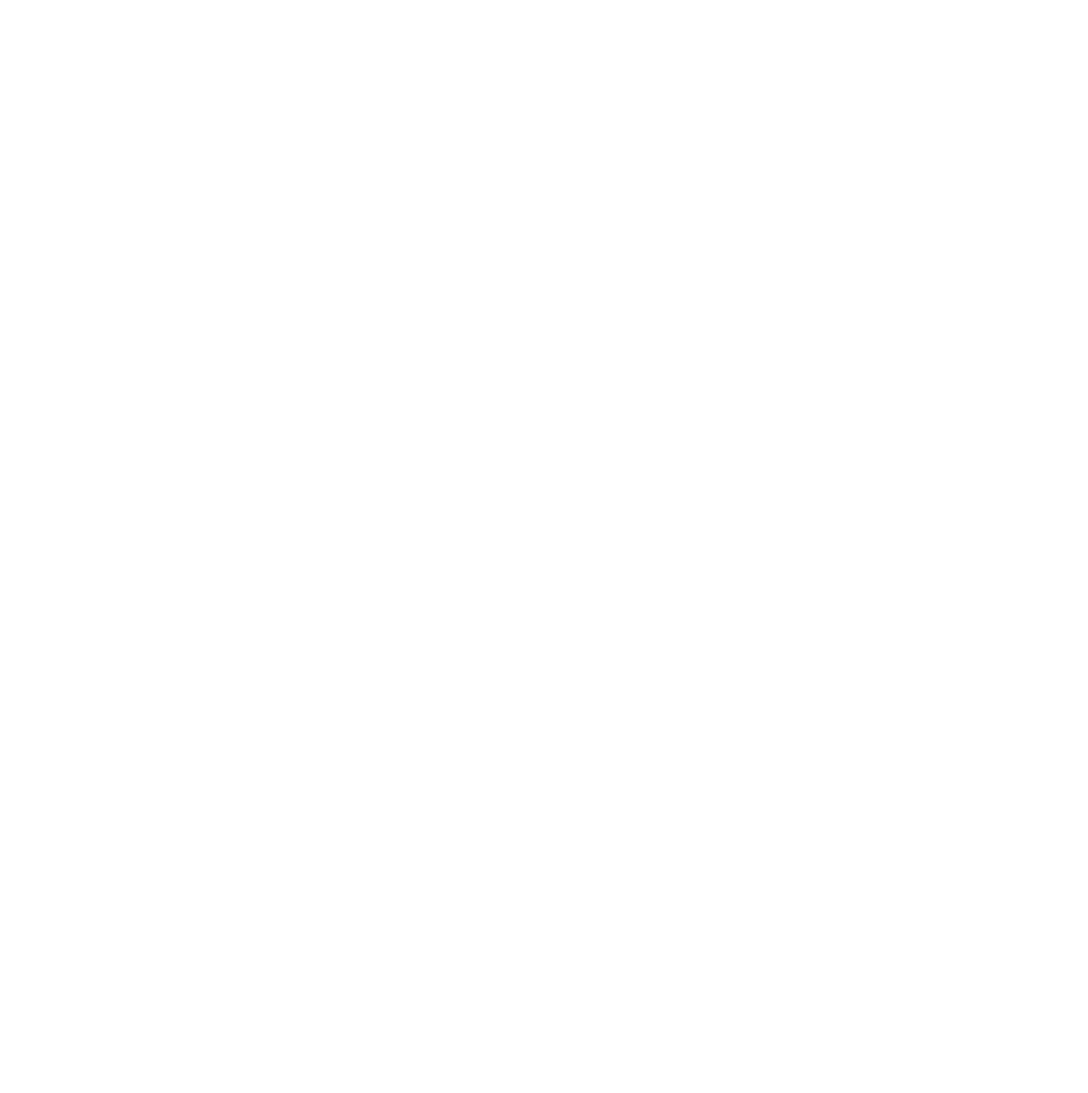
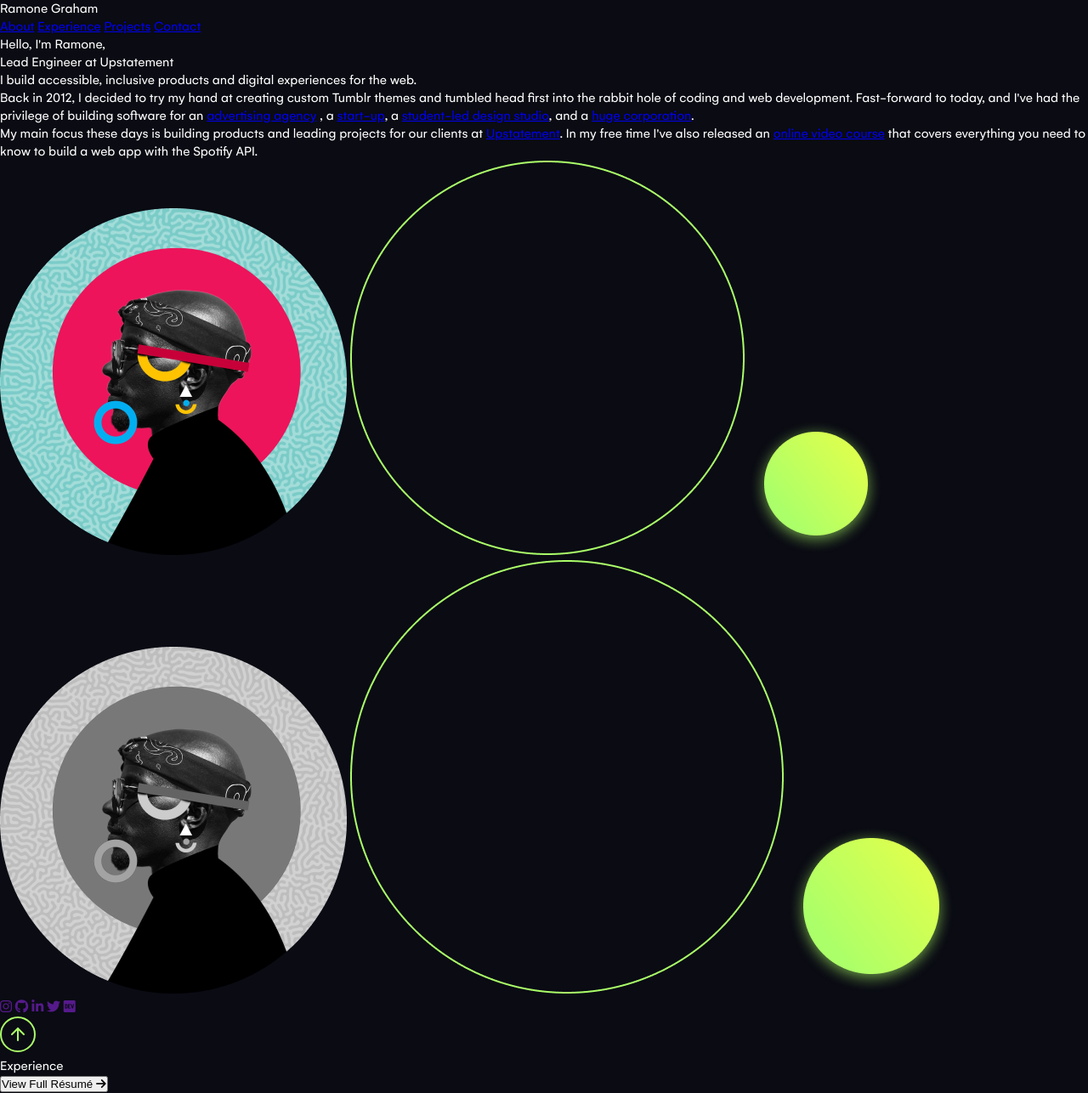
Before and after one commit to shaq4dev/ramonegraham.com, a plain HTML site: page pages/index.html in a window 1280 px wide. Shown: the whole page at 85% size. Before the commit the page ends 800 px from the top, so only its background shows below. Drawn offline with Linux system fonts and the light colour scheme.

Commit message:
updates made to the home page: first commitment to the home branch

```diff
--- a/pages/index.html
+++ b/pages/index.html
@@ -8,6 +8,162 @@
     <title>Ramone Graham</title>
   </head>
   <body>
+    <!-- Page environment -->
+    <div class="work-environment" id="page-top">
+      <!-- navigation section -->
+      <nav class="nav-container">
+        <p class="name">Ramone Graham</p>
+        <a href="#about" class="nav-about">About</a>
+        <a href="#experience" class="nav-experience">Experience</a>
+        <a href="#projects" class="nav-projects">Projects</a>
+        <a href="#contact" class="nav-contact">Contact</a>
+      </nav>
+
+      <!-- About Section -->
+
+      <section class="about" id="about">
+        <!-- description -->
+        <div class="about-description">
+          <div class="heading">Hello, I&#39;m Ramone,</div>
+          <div class="subheading">Lead Engineer at Upstatement</div>
+        </div>
+
+        <div class="about__paragraph--one">
+          I build accessible, inclusive products and digital experiences for the
+          web.
+        </div>
+        <div class="about__paragraph--two">
+          Back in 2012, I decided to try my hand at creating custom Tumblr
+          themes and tumbled head first into the rabbit hole of coding and web
+          development. Fast-forward to today, and I&#39;ve had the privilege of
+          building software for an
+          <a href="https://us.mullenlowe.com/">advertising agency</a> , a
+          <a href="https://starry.com/">start-up</a>, a
+          <a href="https://scout.camd.northeastern.edu/"
+            >student-led design studio</a
+          >, and a
+          <a href="https://www.apple.com/apple-music/">huge corporation</a>.
+        </div>
+        <div class="about__paragraph--three">
+          My main focus these days is building products and leading projects for
+          our clients at <a href="https://upstatement.com/">Upstatement</a>. In
+          my free time I've also released an
+          <a href="https://www.newline.co/courses/build-a-spotify-connected-app"
+            >online video course</a
+          >
+          that covers everything you need to know to build a web app with the
+          Spotify API.
+        </div>
+
+        <!-- image -->
+        <div class="about-image-wrapper">
+          <div class="colored">
+            <img
+              src="../resources/images/hero-colored/img-color.png"
+              alt="colored image"
+              class="img-col"
+            />
+            <img
+              src="../resources/images/hero-colored/Ellipse stroke-small.png"
+              alt="ellipse stroke small"
+              class="circle-stroke-small"
+            />
+            <img
+              src="../resources/images/hero-colored/Ellipse fill-small.png"
+              alt="ellipse filled small"
+              class="circle-fill-small"
+            />
+          </div>
+          <div class="black-white">
+            <img
+              src="../resources/images/hero-bw/image-bw.png"
+              alt="bw image"
+              class="img-bw"
+            />
+            <img
+              src="../resources/images/hero-bw/Ellipse stroke-large.png"
+              alt="ellipse stroke large"
+              class="circle-stroke-large"
+            />
+            <img
+              src="../resources/images/hero-bw/Ellipse fill-large.png"
+              alt="ellipse fill large"
+              class="circle-fill-large"
+            />
+          </div>
+        </div>
+      </section>
+
+      <!-- ABS POS  -->
+      <!-- social icons: This will be Absolutely positioned -->
+      <div class="social-reach">
+        <a href=""><i class="fa-brands fa-instagram"></i></a>
+        <a href=""><i class="fa-brands fa-github"></i></a>
+        <a href=""><i class="fa-brands fa-linkedin-in"></i></a>
+        <a href=""><i class="fa-brands fa-twitter"></i></a>
+        <a href=""><i class="fa-brands fa-dev"></i></a>
+      </div>
+
+      <!--Circle Up-->
+      <div class="circleup">
+        <a href="#page-top">
+          <svg
+            width="42"
+            height="42"
+            viewBox="0 0 42 42"
+            fill="none"
+            xmlns="http://www.w3.org/2000/svg"
+          >
+            <rect
+              x="1"
+              y="1"
+              width="40"
+              height="40"
+              rx="20"
+              stroke="#ABFF69"
+              stroke-width="2"
+            />
+            <path
+              d="M21 28V14"
+              stroke="#ABFF69"
+              stroke-width="2"
+              stroke-linecap="round"
+              stroke-linejoin="round"
+            />
+            <path
+              d="M14 21L21 14L28 21"
+              stroke="#ABFF69"
+              stroke-width="2"
+              stroke-linecap="round"
+              stroke-linejoin="round"
+            />
+          </svg>
+        </a>
+      </div>
+
+      <!-- Experience Section -->
+
+      <section class="experience" id="experience">
+        <!-- section heading -->
+        <div class="experience__section--heading">
+          <p>Experience</p>
+          <button class="go-to-resume">
+            View Full Résumé <i class="fa-solid fa-arrow-right"></i>
+          </button>
+        </div>
+
+        <!-- section-body -->
+        <div class="experience-body"></div>
+      </section>
+
+      <!-- Projects Section -->
+
+      <section class="projects" id="projects"></section>
+
+      <!-- Contact Section -->
+
+      <section class="contact" id="contact"></section>
+    </div>
     <!-- all scripts -->
     <script
       src="https://kit.fontawesome.com/0558da4608.js"
--- a/styles/general-styles.css
+++ b/styles/general-styles.css
@@ -4,28 +4,28 @@
     font-family: 'Gelion Regular';
     font-style: normal;
     font-weight: normal;
-    src: local('Gelion Regular'), url('Gelion Regular.woff') format('woff');
+    src: url(../resources/fonts/Gelion\ Regular.woff) format('woff');
 }
 
 @font-face {
     font-family: 'Gelion Medium';
     font-style: normal;
     font-weight: normal;
-    src: local('Gelion Medium'), url('Gelion Medium.woff') format('woff');
+    src: url(../resources/fonts/Gelion\ Medium.woff) format('woff');
 }
 
 @font-face {
     font-family: 'Gelion Bold';
     font-style: normal;
     font-weight: normal;
-    src: local('Gelion Bold'), url('Gelion Bold.woff') format('woff');
+    src: url(../resources/fonts/Gelion\ Bold.woff) format('woff');
 }
 
 @font-face {
     font-family: 'Gelion Black';
     font-style: normal;
     font-weight: normal;
-    src: local('Gelion Black'), url('Gelion Black.woff') format('woff');
+    src: url(../resources/fonts/Gelion\ Black.woff) format('woff');
 }
 
 /* General styles */
@@ -40,7 +40,6 @@
     --button-border-color: rgba(52, 81, 31, 1);
     --image-stroke-color: rgba(49, 55, 44, 1);
     --form-placeholder-color: rgba(77, 77, 77, 1);
-    --background-ellipse-color: rgba(105, 255, 201, 0.44);
 
     /* gradients */
     --linear-gradient: linear-gradient(266.79deg, #ABFF69 18.29%, #F3FF69 112.93%);
@@ -52,6 +51,16 @@
     --transition-05: all 0.5s;
     --transition-06: all 0.6s;
 
+    /* background ellipse colors */
+
+    /* left */
+    --background-left-one: rgba(208, 255, 148, 0.3);
+    --background-left-two: rgba(208, 255, 148, 0.3);
+    --background-left-three: rgba(242, 252, 126, 0.33);
+    /* right */
+    --background-right-one: rgba(105, 255, 156, 0.4);
+    --background-right-two: rgba(105, 255, 201, 0.44);
+
 }
 
 * {
@@ -59,3 +68,9 @@
     padding: 0;
     box-sizing: border-box;
 }
+
+body {
+    background: var(--background-color);
+    color: var(--secondary-color);
+    font-family: 'Gelion Regular';
+}
```
Also changed, not shown: resources/fonts/Gelion Black Italic.woff (added), resources/fonts/Gelion Black.woff (added), resources/fonts/Gelion Bold Italic.woff (added), resources/fonts/Gelion Bold.woff (added), resources/fonts/Gelion Light Italic.woff (added), resources/fonts/Gelion Light.woff (added), resources/fonts/Gelion Medium Italic.woff (added), resources/fonts/Gelion Medium.woff (added), resources/fonts/Gelion Regular Italic.woff (added), resources/fonts/Gelion Regular.woff (added), resources/fonts/Gelion SemiBold Italic.woff (added), resources/fonts/Gelion SemiBold.woff (added), resources/fonts/Gelion Thin Italic.woff (added), resources/fonts/Gelion Thin.woff (added).
